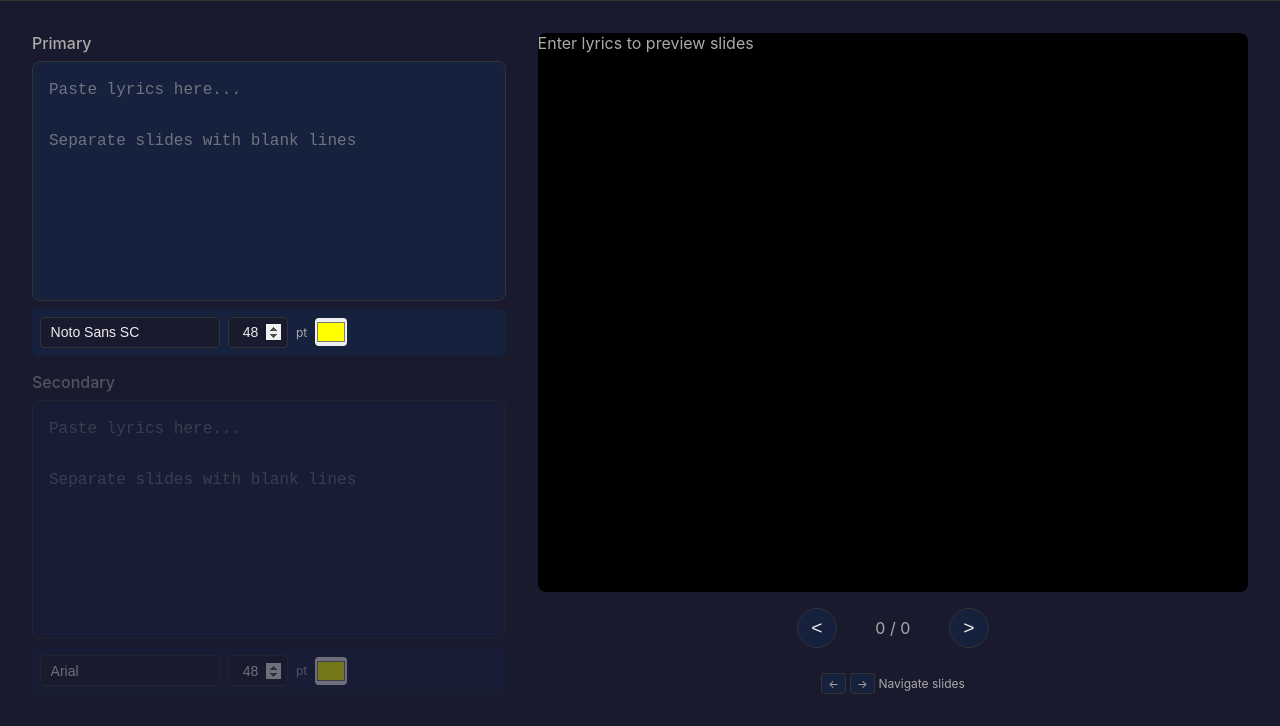
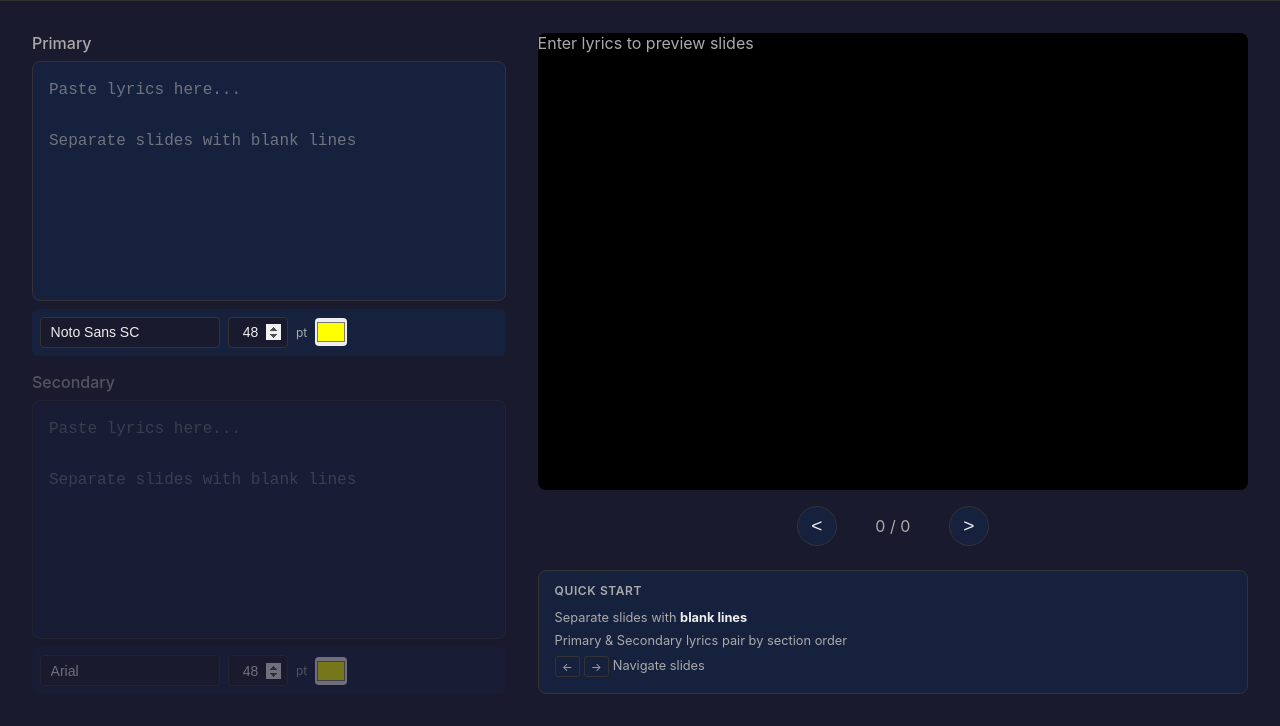
Before and after one commit to b1n9s/lyrics2slides, a website built with Vite: page index.html in a window 1280 px wide. Shown: the part 74-800 px from the top of the page. Built offline with nearby package versions, Linux system fonts and the light colour scheme.

Commit message:
fix: add a quick-start guide

```diff
--- a/index.html
+++ b/index.html
@@ -66,10 +66,13 @@
           <span id="slide-counter" role="status" aria-live="polite">0 / 0</span>
           <button id="next-btn" class="nav-btn" aria-label="Next slide">&gt;</button>
         </div>
-        <div class="keyboard-hints">
-          <span class="hint" title="Use arrow keys to navigate slides">
-            <kbd>&larr;</kbd> <kbd>&rarr;</kbd> Navigate slides
-          </span>
+        <div class="quick-start">
+          <div class="quick-start-title">Quick Start</div>
+          <ul class="quick-start-tips">
+            <li>Separate slides with <strong>blank lines</strong></li>
+            <li>Primary & Secondary lyrics pair by section order</li>
+            <li><kbd>&larr;</kbd> <kbd>&rarr;</kbd> Navigate slides</li>
+          </ul>
         </div>
       </section>
     </main>
--- a/style.css
+++ b/style.css
@@ -294,15 +294,36 @@ body {
   margin-bottom: 0.5rem;
 }
 
-/* Keyboard Hints */
-.keyboard-hints {
-  text-align: center;
+/* Quick Start Guide */
+.quick-start {
+  background: var(--bg-secondary);
+  border: 1px solid var(--border);
+  border-radius: 8px;
+  padding: 0.75rem 1rem;
   margin-top: 0.5rem;
 }
 
-.hint {
+.quick-start-title {
   font-size: 0.75rem;
+  font-weight: 600;
   color: var(--text-secondary);
+  text-transform: uppercase;
+  letter-spacing: 0.05em;
+  margin-bottom: 0.5rem;
+}
+
+.quick-start-tips {
+  list-style: none;
+  font-size: 0.8rem;
+  color: var(--text-secondary);
+}
+
+.quick-start-tips li {
+  padding: 0.25rem 0;
+}
+
+.quick-start-tips strong {
+  color: var(--text-primary);
 }
 
 kbd {
```
